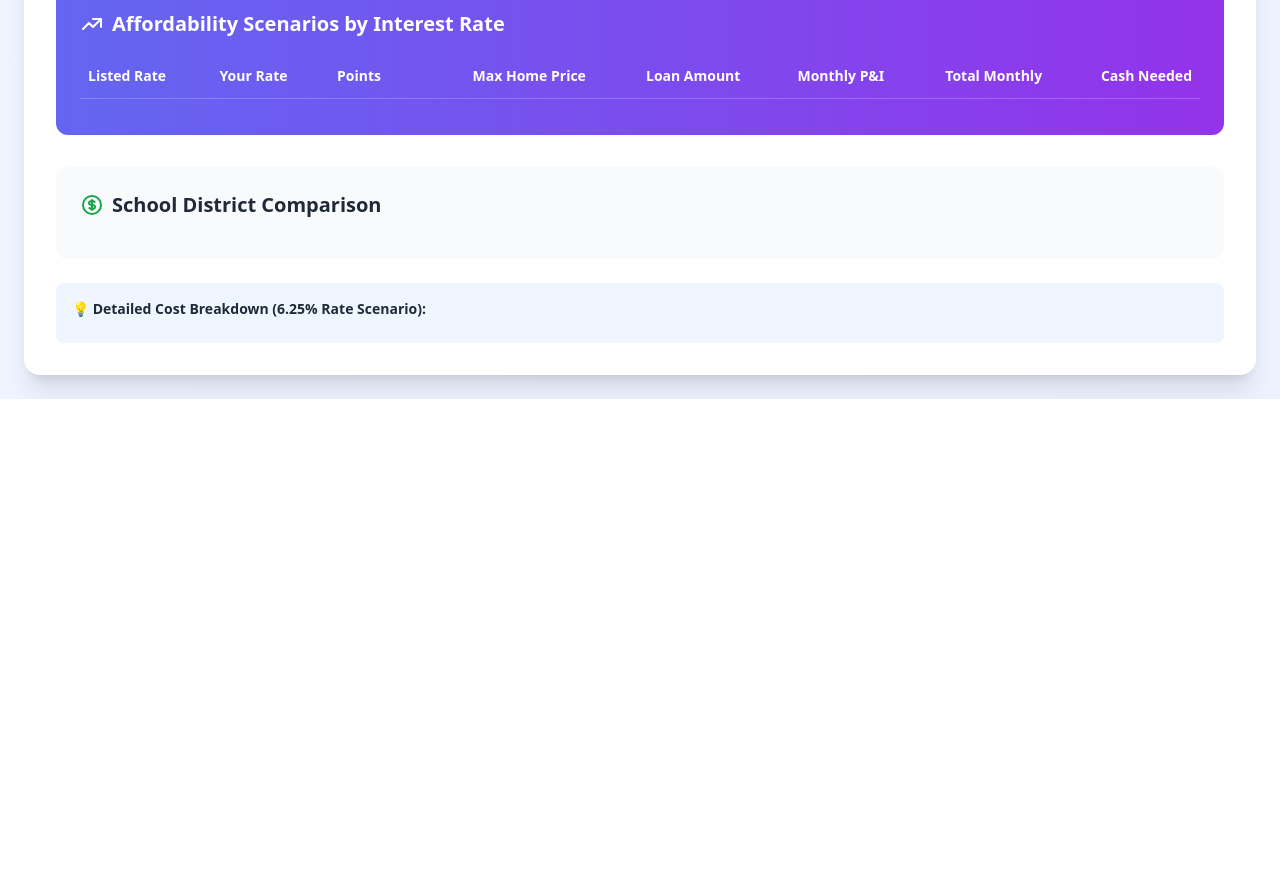
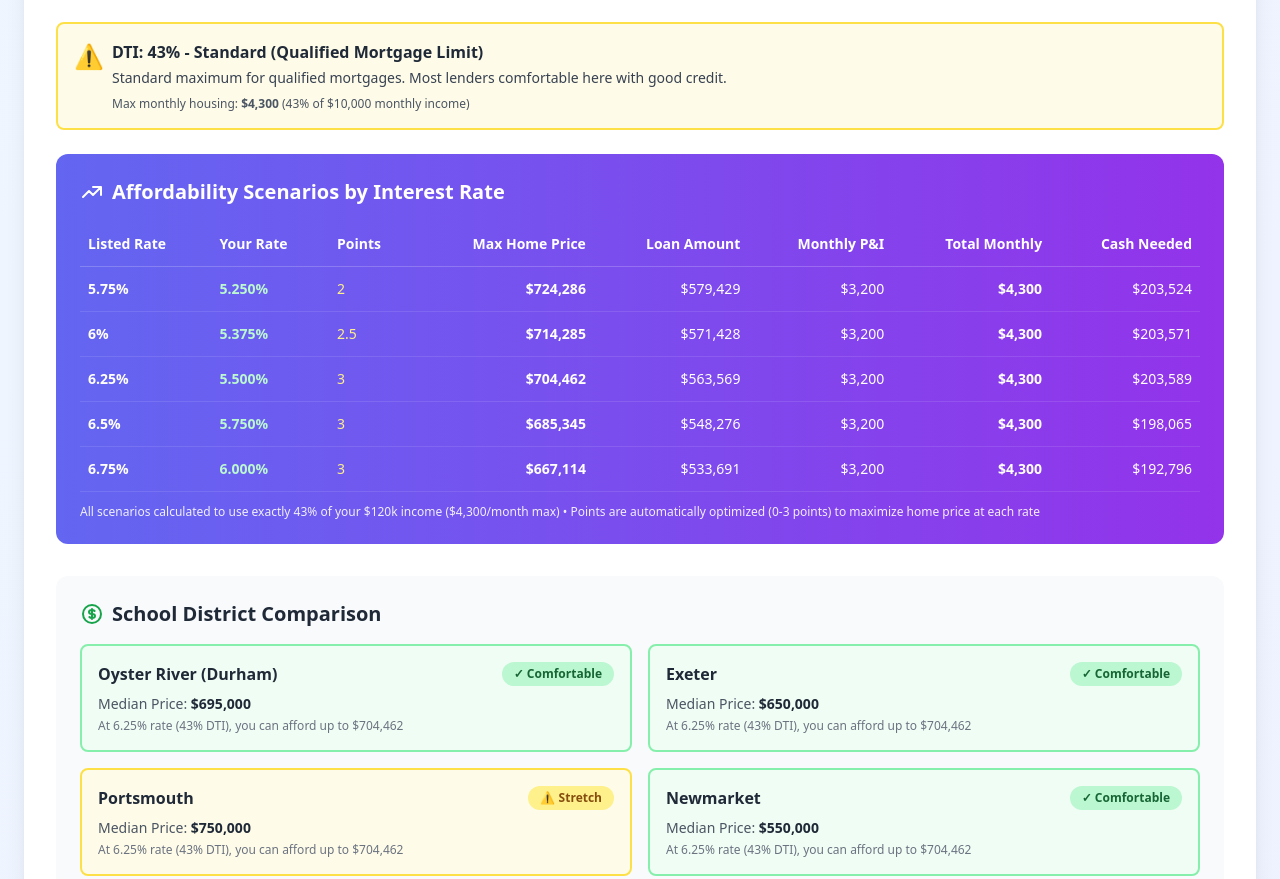
Before and after one commit to binary-birthday/mortgage-calculator-site, a plain HTML site: page index.html in a window 1280 px wide. Shown: the part 540-1419 px from the top of the page. Before the commit the page ends 939 px from the top, so only its background shows below. Drawn offline with nearby package versions, Linux system fonts and the light colour scheme.

Commit message:
Fix duplicate variable

```diff
--- a/index.html
+++ b/index.html
@@ -339,8 +339,8 @@
             document.getElementById('tableFooter').textContent =
                 `All scenarios calculated to use exactly ${inputs.dtiRatio}% of your $${(inputs.income/1000).toFixed(0)}k income (${formatCurrency(inputs.income/12 * inputs.dtiRatio/100)}/month max) • Points are automatically optimized (0-3 points) to maximize home price at each rate`;
 
-            // Update school districts
-            const middleScenario = scenarios[2];
+            // Update school districts and cost breakdown for 6.25% scenario
+            const middleScenario = scenarios[2]; // 6.25% rate scenario
             document.getElementById('schoolDistricts').innerHTML = schoolDistricts.map(district => {
                 const canAfford = middleScenario.maxHomePrice >= district.medianPrice;
                 const priceRatio = (district.medianPrice / middleScenario.maxHomePrice) * 100;
@@ -367,9 +367,6 @@
                     </div>
                 `;
             }).join('');
-
-            // Update cost breakdown for 6.25% scenario
-            const middleScenario = scenarios[2]; // 6.25% rate scenario
             const sellingCosts = {
                 transferTax: inputs.currentHomeValue * 0.015,
                 commission: inputs.currentHomeValue * (inputs.commission / 100),
```
